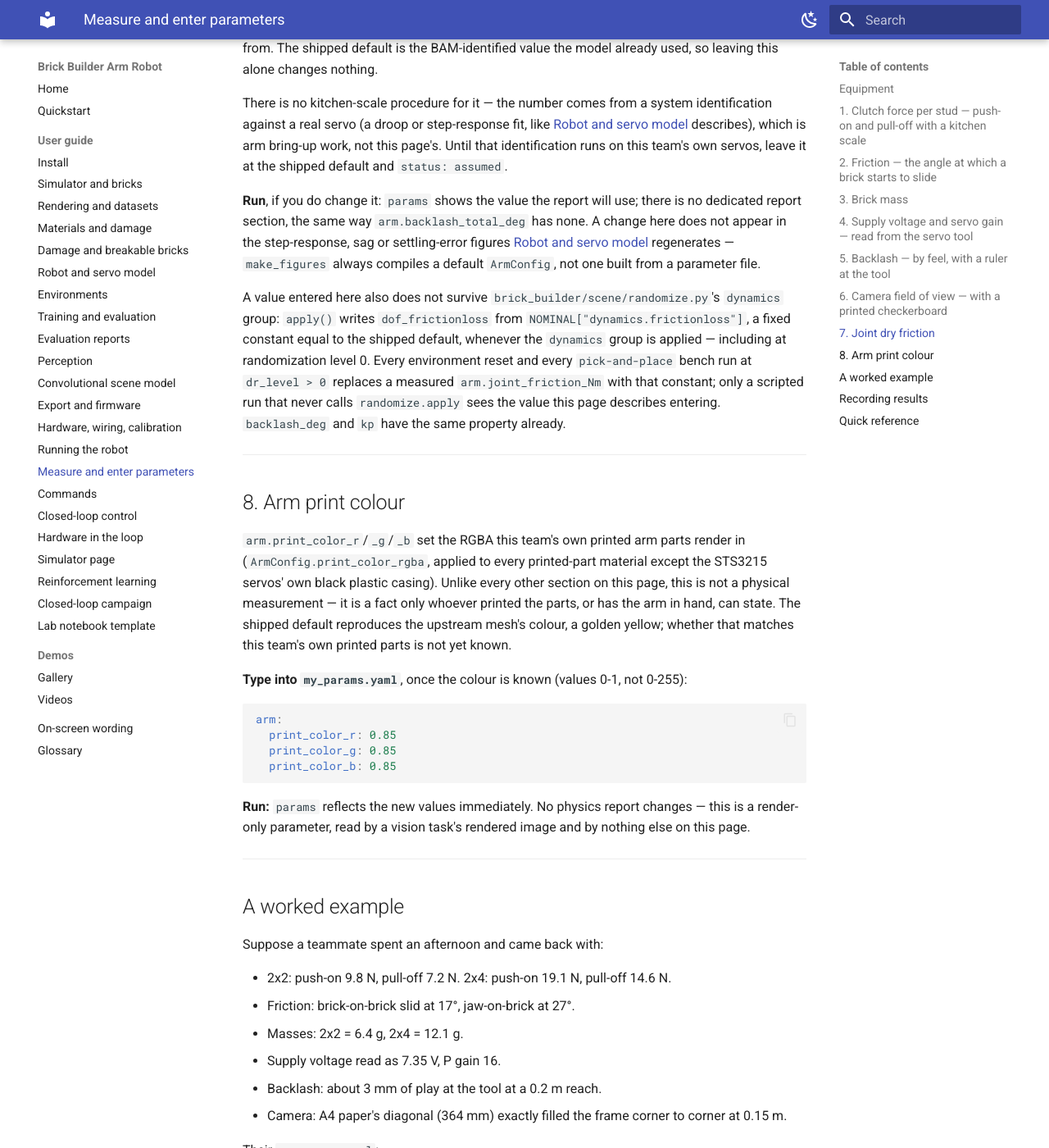
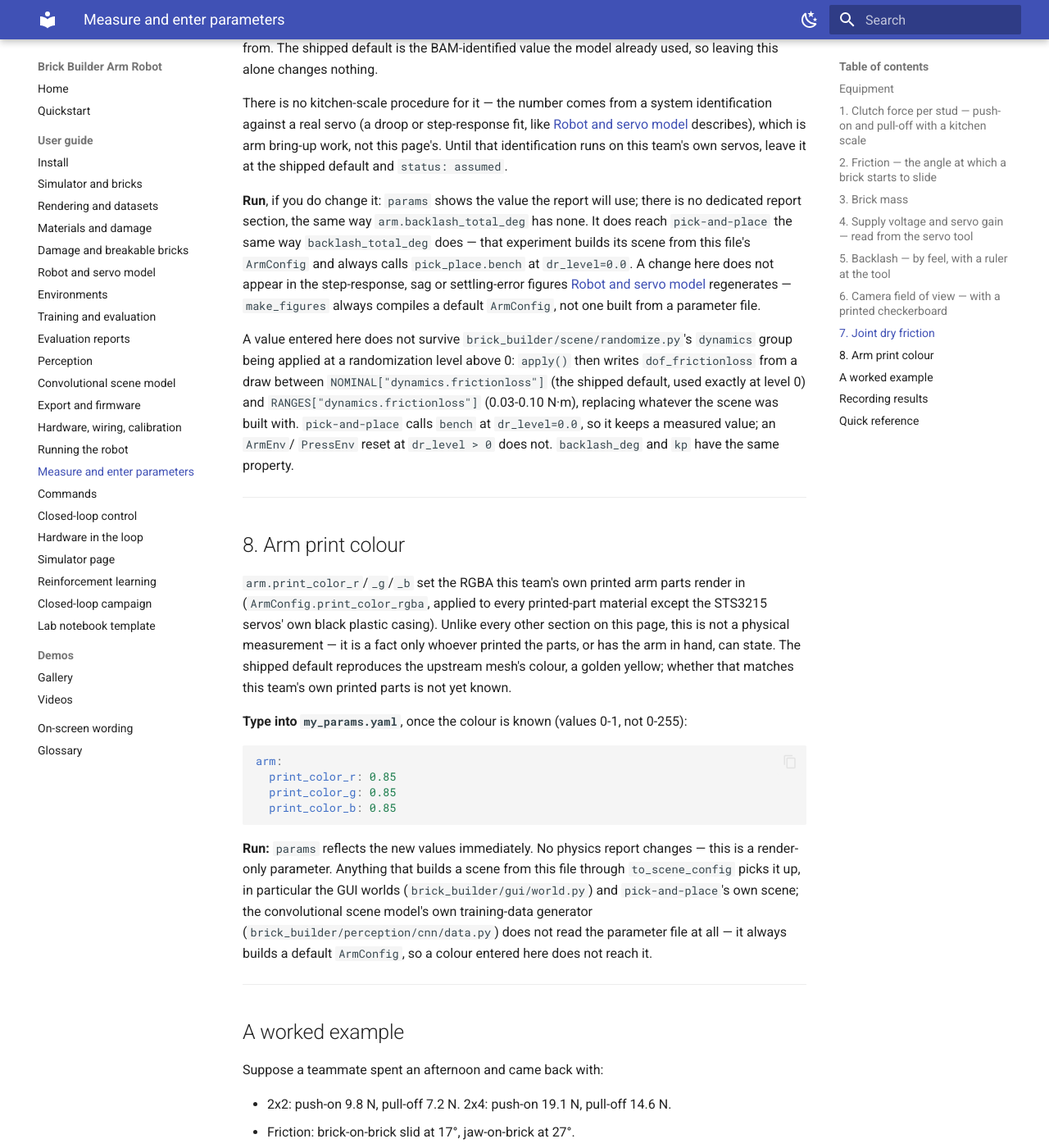
Before and after one commit to k-h-nunn/brick-builder-arm-robot, an MkDocs documentation site: the page built from docs/guide/10-measure-and-enter-parameters.md, in a window 1280 px wide and 1400 px high, scrolled down 8454 px. Shown: the whole window at 82% size. Built offline with MkDocs 1.6.1 and Material for MkDocs 9.7.7, drawn with Linux system fonts in a browser that asks for light colours; some of the changed text lies outside the part shown.

Commit message:
Correct where joint friction and print colour reach a run, and add a caveat
Guide 10 said arm.joint_friction_Nm has no dedicated report section
"the same way arm.backlash_total_deg has none," which is true, but
then implied nothing consumes it: pick-and-place builds its scene
from the loaded ArmConfig and always runs pick_place.bench at
dr_level=0.0, so a measured value reaches that experiment exactly as
backlash does. The dynamics-group overwrite only happens above
randomization level 0 (a fixed nominal at level 0, a draw from
0.03-0.10 N*m as level rises), not unconditionally; corrected the
paragraph and the quick-reference row.

Guide 10 section 8 said the print colour is "read by a vision task's
rendered image," without saying which. Named the actual consumers:
GUI worlds and pick-and-place's own scene go through to_scene_config
and pick it up; the convolutional scene model's training-data
generator always builds a default ArmConfig and does not read the
parameter file at all.

Moved the dead-band randomization facts out of guide 03's "Still to
come" (they describe finished work, not an open item) into their own
section, and updated the "What build_arm_spec changes" table for the
frictionloss and print-colour patches. sample_command's docstring and
the new section both note a caveat: rng.bit_generator.state does not
include SeedSequence.spawn's internal counter, so saving and
restoring that state around two sample() calls reproduces every
other field but not error_deadband_ticks -- not a live bug, since
nothing in this codebase saves and restores bit_generator.state, but
worth stating next to the claim that state is unaffected.

Reworded two test docstrings that framed a fact as this package's
guarantee or choice into plain statements of what the code does.

Co-Authored-By: Claude Sonnet 5 <noreply@anthropic.com>
Claude-Session: https://claude.ai/code/session_01HD3mMEkNC6Z1TH7gLTdMMh

````diff
--- a/docs/guide/10-measure-and-enter-parameters.md
+++ b/docs/guide/10-measure-and-enter-parameters.md
@@ -397,18 +397,19 @@ describes), which is arm bring-up work, not this page's. Until that identificati
 team's own servos, leave it at the shipped default and `status: assumed`.
 
 **Run**, if you do change it: `params` shows the value the report will use; there is no
-dedicated report section, the same way `arm.backlash_total_deg` has none. A change here does not
-appear in the step-response, sag or settling-error figures
+dedicated report section, the same way `arm.backlash_total_deg` has none. It does reach
+`pick-and-place` the same way `backlash_total_deg` does — that experiment builds its scene from
+this file's `ArmConfig` and always calls `pick_place.bench` at `dr_level=0.0`. A change here does
+not appear in the step-response, sag or settling-error figures
 [Robot and servo model](03-robot-and-servo-model.md#figures) regenerates — `make_figures` always
 compiles a default `ArmConfig`, not one built from a parameter file.
 
-A value entered here also does not survive `brick_builder/scene/randomize.py`'s `dynamics` group:
-`apply()` writes `dof_frictionloss` from `NOMINAL["dynamics.frictionloss"]`, a fixed constant
-equal to the shipped default, whenever the `dynamics` group is applied — including at
-randomization level 0. Every environment reset and every `pick-and-place` bench run at
-`dr_level > 0` replaces a measured `arm.joint_friction_Nm` with that constant; only a scripted run
-that never calls `randomize.apply` sees the value this page describes entering. `backlash_deg` and
-`kp` have the same property already.
+A value entered here does not survive `brick_builder/scene/randomize.py`'s `dynamics` group being
+applied at a randomization level above 0: `apply()` then writes `dof_frictionloss` from a draw
+between `NOMINAL["dynamics.frictionloss"]` (the shipped default, used exactly at level 0) and
+`RANGES["dynamics.frictionloss"]` (0.03-0.10 N·m), replacing whatever the scene was built with.
+`pick-and-place` calls `bench` at `dr_level=0.0`, so it keeps a measured value; an `ArmEnv`/
+`PressEnv` reset at `dr_level > 0` does not. `backlash_deg` and `kp` have the same property.
 
 ---
 
@@ -431,7 +432,11 @@ arm:
 ```
 
 **Run:** `params` reflects the new values immediately. No physics report changes — this is a
-render-only parameter, read by a vision task's rendered image and by nothing else on this page.
+render-only parameter. Anything that builds a scene from this file through `to_scene_config`
+picks it up, in particular the GUI worlds (`brick_builder/gui/world.py`) and `pick-and-place`'s
+own scene; the convolutional scene model's own training-data generator
+(`brick_builder/perception/cnn/data.py`) does not read the parameter file at all — it always
+builds a default `ArmConfig`, so a colour entered here does not reach it.
 
 ---
 
@@ -520,7 +525,7 @@ be filled in before and after, not just after.
 | `arm.torque_limit_Nm` | not a kitchen-scale measurement — see step 4 | `seating-feasibility`, `force-map` |
 | `arm.backlash_total_deg` | ruler at the tool, by feel (total play, not half) | `pick-and-place` |
 | `arm.servo_dead_band_counts` | servo tool, registers 26/27 | `params` (no run consumes it yet) |
-| `arm.joint_friction_Nm` | not a kitchen-scale measurement — system identification, see guide 03 | no dedicated section; overwritten by domain randomization's `dynamics` group |
+| `arm.joint_friction_Nm` | not a kitchen-scale measurement — system identification, see guide 03 | `pick-and-place` (no dedicated report section); overwritten by domain randomization's `dynamics` group above level 0 |
 | `arm.print_color_r`/`_g`/`_b` | look at the printed arm — not a physics measurement | `params` (render only) |
 | `camera.diagonal_fov_deg`, resolution | printed checkerboard or a sheet of paper | `params` |
 | `bricks.youngs_modulus_GPa` | three-point bend on a wall cut from a brick | `params` |
````
Also changed, not shown: docs/guide/03-robot-and-servo-model.md (+28 -18 lines), 2 other files.
